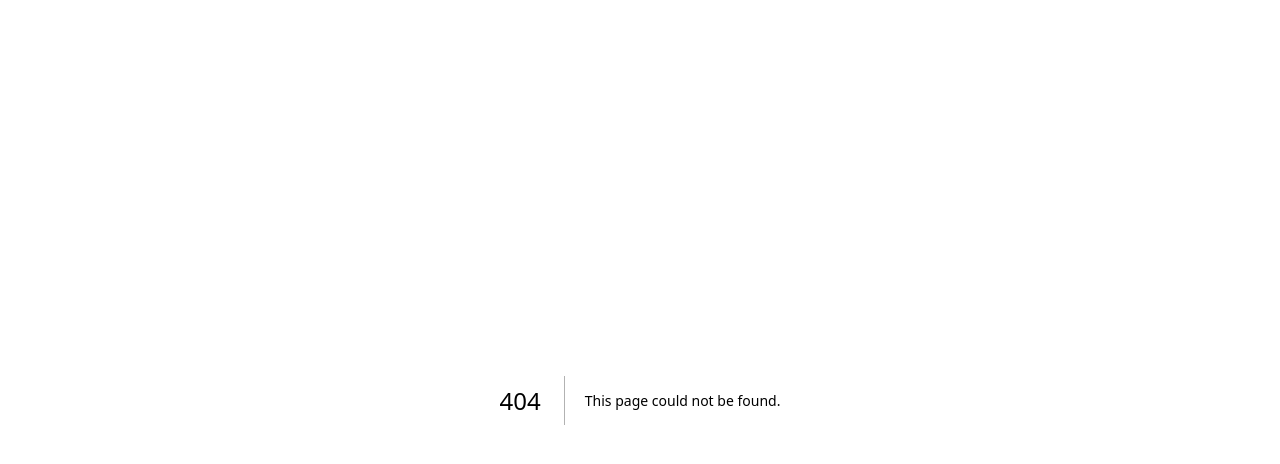
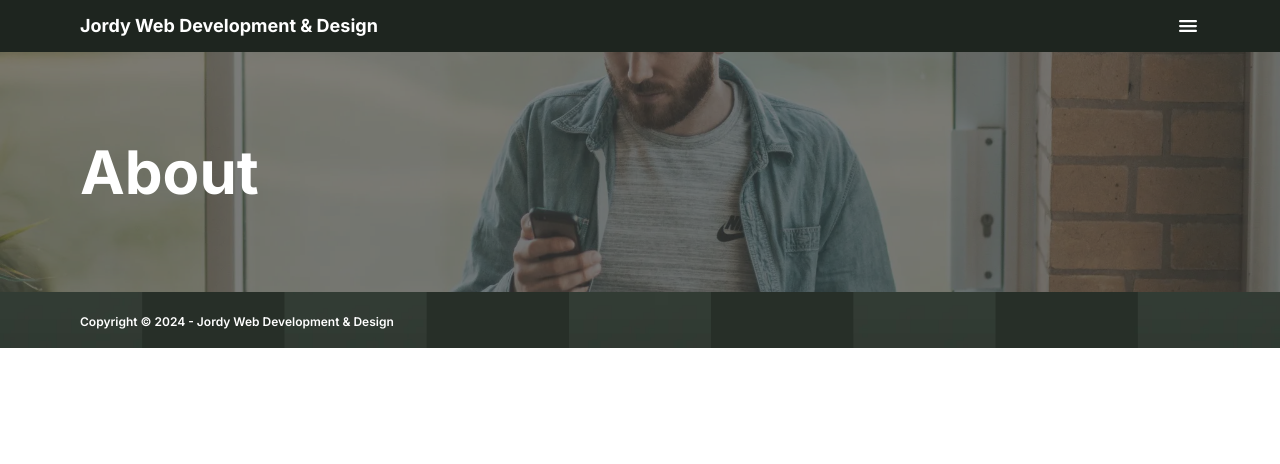
Before and after one commit to jordanwhiguera/web-dev, a Next.js app: page /about in a window 1280 px wide. Before the commit this address had no page. Shown: the top 464 px of the page. Built offline with nearby package versions, Linux system fonts and the light colour scheme.

Commit message:
added portfolio and about page

```diff
--- /dev/null
+++ b/app/(routes)/about/page.tsx
@@ -0,0 +1,17 @@
+"use client";
+import Overlay from "@/app/components/Overlay";
+import React from "react";
+
+const AboutPage = () => {
+  return (
+    <>
+      <Overlay
+        imageSrc="/images/man-phone.webp"
+        imageAlt="man looking at phone"
+        text="About"
+      />
+    </>
+  );
+};
+
+export default AboutPage;
--- /dev/null
+++ b/app/(routes)/portfolio/page.tsx
@@ -0,0 +1,16 @@
+"use client";
+import Overlay from "@/app/components/Overlay";
+import React from "react";
+
+const PortfolioPage = () => {
+  return (
+    <>
+      <Overlay
+        imageSrc="/images/man-phone.webp"
+        imageAlt="man looking at phone"
+        text="Portfolio"
+      />
+    </>
+  );
+};
+export default PortfolioPage;
```
